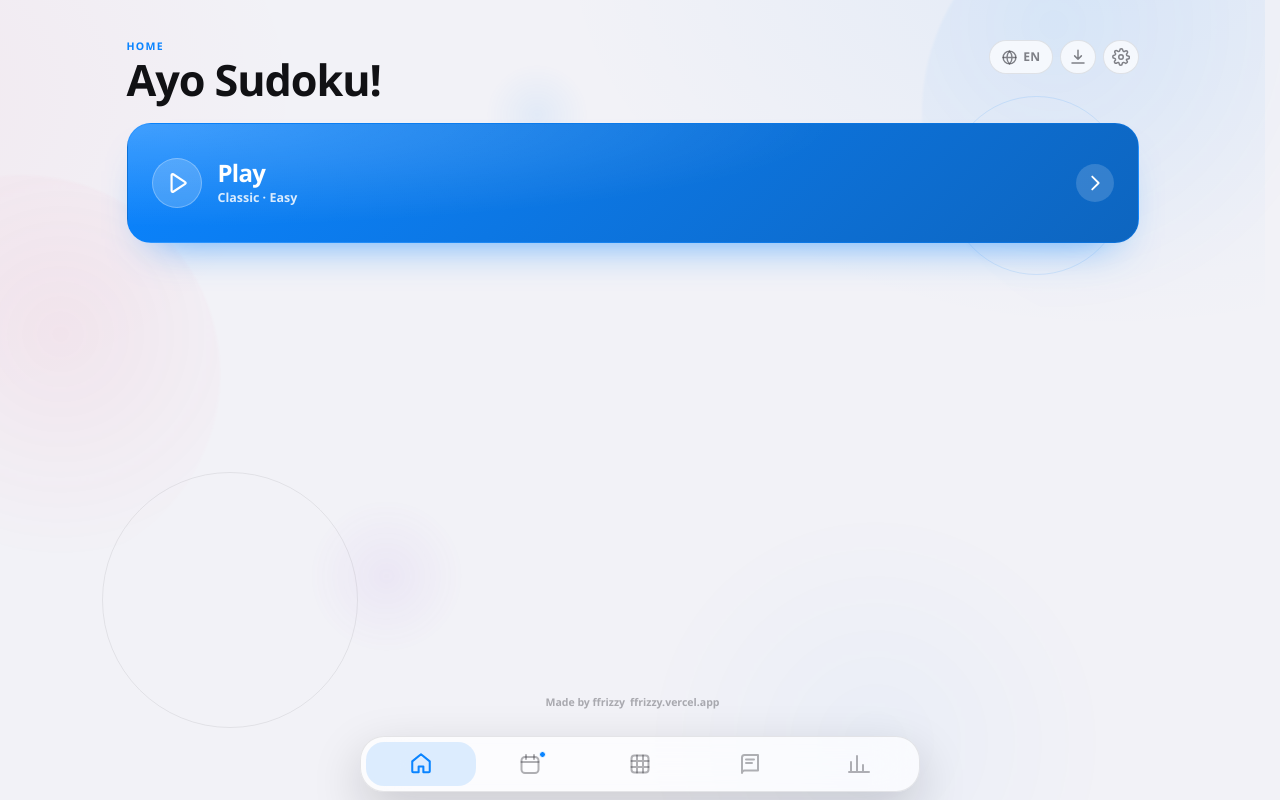
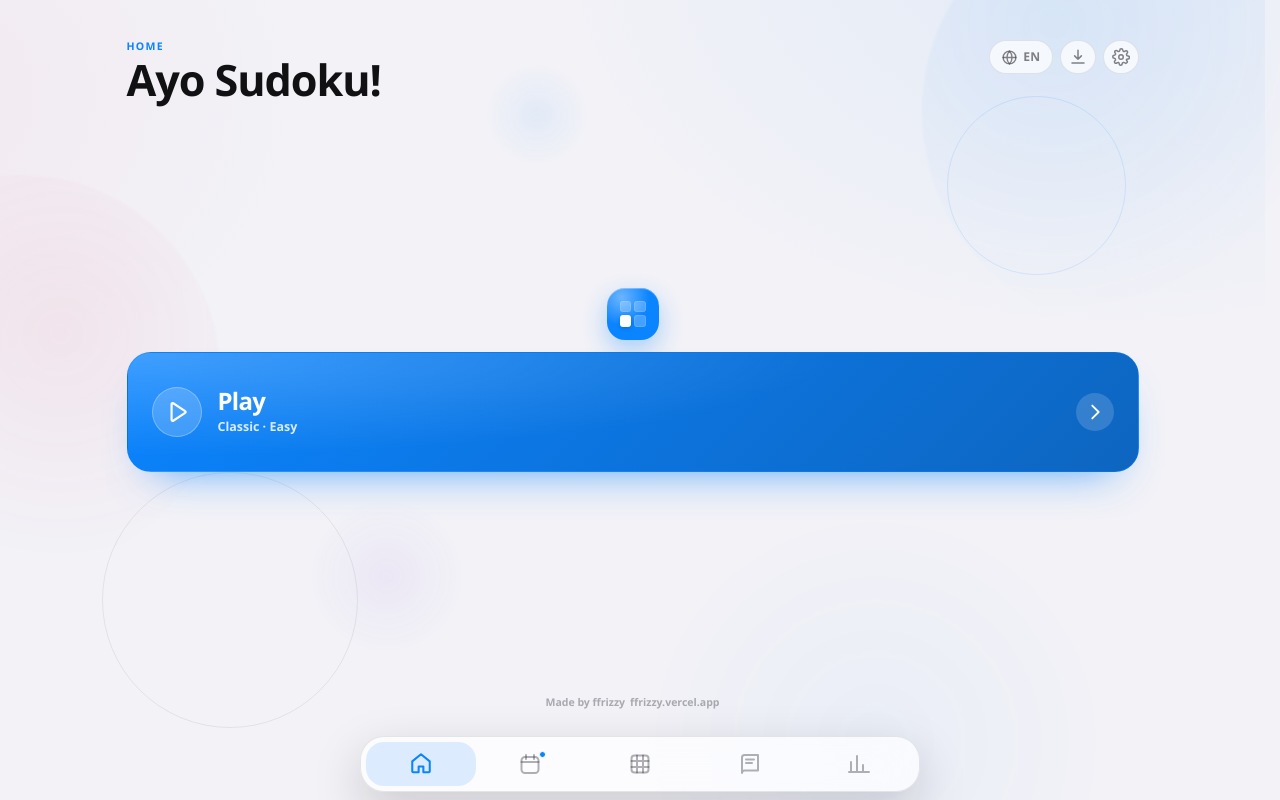
Before and after one commit to ffrizzyy/ayo-sudoku, a React (Vite) app: page / in a window 1280 px wide. Both pictures are taken after a click on the button "Skip tour". Built offline with nearby package versions, Linux system fonts and the light colour scheme.

Commit message:
feat(ui): centre the home hero and bring back the brand mark

```diff
--- a/src/screens/Home.tsx
+++ b/src/screens/Home.tsx
@@ -149,6 +149,14 @@ export function Home({ onPlay, onDaily, onResume, onNavigate, installed, onInsta
 
       <main className="home-main">
         <section className={`home-hero ${latest ? "" : "is-solo"}`} aria-label={t("home.newGame")}>
+          <span className="home-mark" aria-hidden="true">
+            <span className="brand-grid">
+              {Array.from({ length: 4 }, (_, index) => (
+                <span key={index} className={index === 2 ? "is-lit" : ""} />
+              ))}
+            </span>
+          </span>
+
           <button type="button" className="play-card" onClick={() => setSetupOpen(true)}>
             <span className="play-card-icon">
               <Icon name="play" size={26} />
--- a/src/styles/screens.css
+++ b/src/styles/screens.css
@@ -96,7 +96,8 @@
 }
 
 .about-mark,
-.welcome-mark {
+.welcome-mark,
+.home-mark {
   display: grid;
   place-items: center;
   width: 52px;
@@ -107,6 +108,11 @@
     radial-gradient(90% 90% at 28% 18%, rgba(255, 255, 255, 0.4), transparent 60%),
     var(--accent);
   box-shadow: var(--shadow-accent), inset 0 1px 0 rgba(255, 255, 255, 0.32);
+}
+
+.home-mark {
+  align-self: center;
+  margin: 0;
 }
 
 .brand-grid {
@@ -173,7 +179,9 @@
   padding: 10px clamp(16px, 4vw, 34px) 34px;
   display: flex;
   flex-direction: column;
-  justify-content: flex-start;
+  justify-content: center;
+  /* `safe` keeps the top of a tall hero reachable on short viewports. */
+  justify-content: safe center;
   gap: 14px;
 }
 
@@ -463,8 +471,32 @@
     align-items: stretch;
   }
 
+  /* The mark sits over the Play card, the action it belongs to, rather than
+     floating between two cards. A solo Play card spans the row, so the mark
+     centres over the full width. */
+  .home-mark {
+    grid-column: 1;
+    grid-row: 1;
+    justify-self: center;
+  }
+
+  .play-card {
+    grid-column: 1;
+    grid-row: 2;
+  }
+
+  .continue-card {
+    grid-column: 2;
+    grid-row: 2;
+  }
+
+  .home-hero.is-solo .home-mark {
+    grid-column: 1 / -1;
+  }
+
   .home-hero.is-solo .play-card {
     grid-column: 1 / -1;
+    grid-row: 2;
   }
 }
 
```
Also changed, not shown: 1 other file (tests, documents, lock files or other folders).
